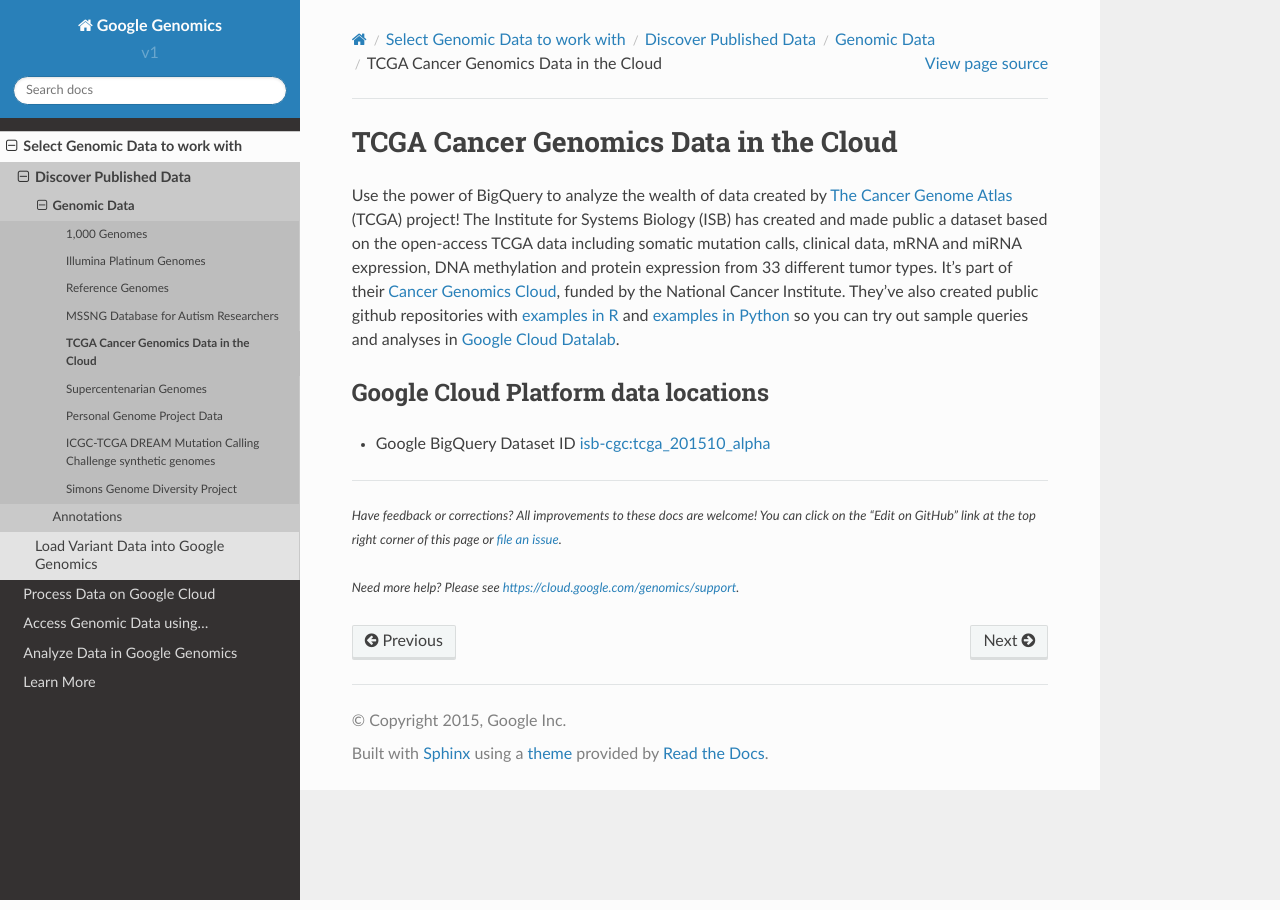
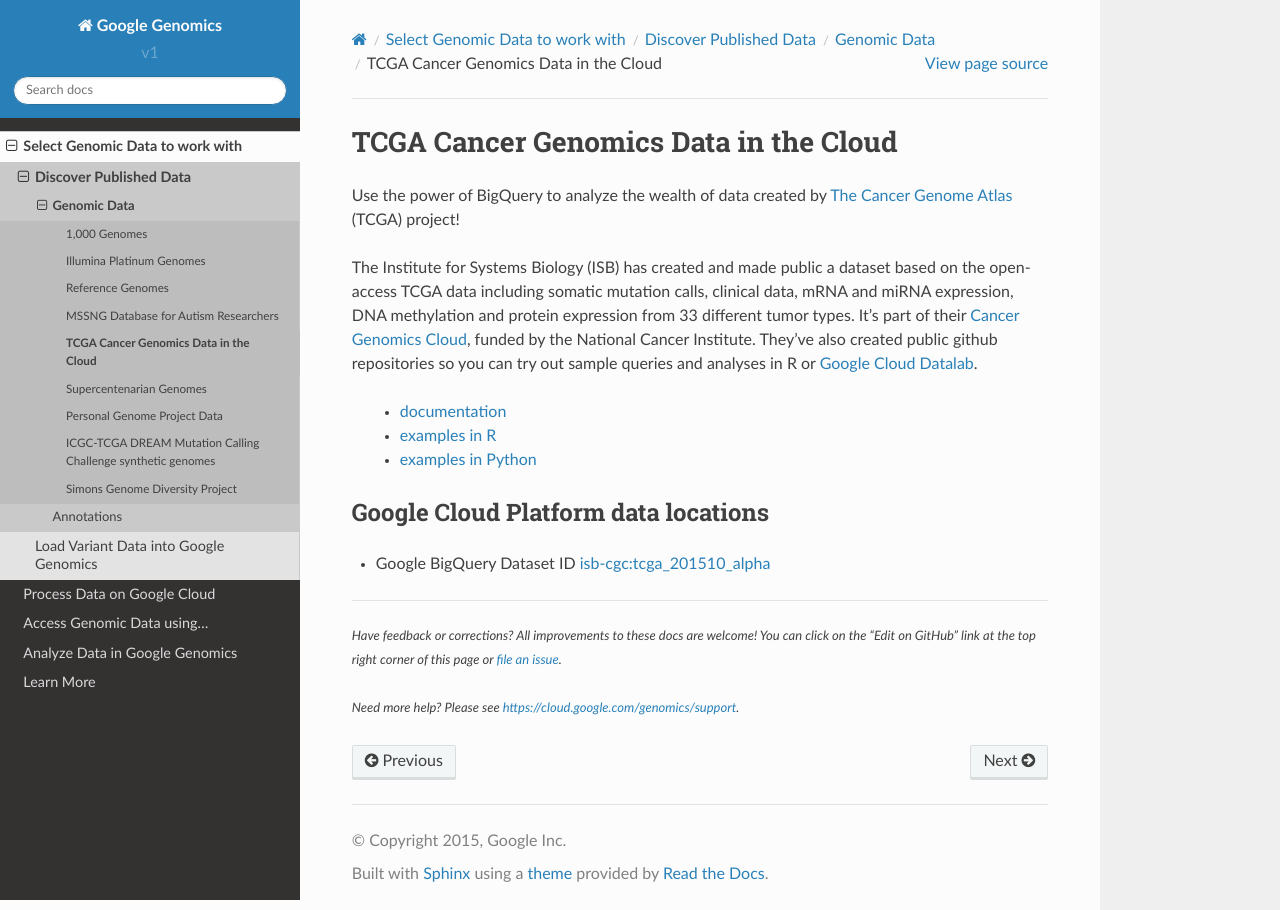
Before and after one commit to googlegenomics/readthedocs, a Sphinx documentation site: the page built from docs/source/use_cases/discover_public_data/isb_cgc_data.rst, in a window 1280 px wide. Built offline with Sphinx 7.4.7 and the Read the Docs theme 2.0.0, drawn with Linux system fonts in a browser that asks for light colours.

Commit message:
Add link to CGC readthedocs.

```diff
--- a/docs/source/use_cases/discover_public_data/isb_cgc_data.rst
+++ b/docs/source/use_cases/discover_public_data/isb_cgc_data.rst
@@ -17,7 +17,13 @@
 
 .. comment: end: goto-read-the-docs
 
-Use the power of BigQuery to analyze the wealth of data created by `The Cancer Genome Atlas <http://cancergenome.nih.gov/>`_ (TCGA) project! The Institute for Systems Biology (ISB) has created and made public a dataset based on the open-access TCGA data including somatic mutation calls, clinical data, mRNA and miRNA expression, DNA methylation and protein expression from 33 different tumor types. It's part of their `Cancer Genomics Cloud`_, funded by the National Cancer Institute. They've also created public github repositories with `examples in R <https://github.com/isb-cgc/examples-R>`_ and `examples in Python <https://github.com/isb-cgc/examples-Python>`_  so you can try out sample queries and analyses in `Google Cloud Datalab`_.
+Use the power of BigQuery to analyze the wealth of data created by `The Cancer Genome Atlas <http://cancergenome.nih.gov/>`_ (TCGA) project!
+
+The Institute for Systems Biology (ISB) has created and made public a dataset based on the open-access TCGA data including somatic mutation calls, clinical data, mRNA and miRNA expression, DNA methylation and protein expression from 33 different tumor types. It's part of their `Cancer Genomics Cloud`_, funded by the National Cancer Institute. They've also created public github repositories  so you can try out sample queries and analyses in R or `Google Cloud Datalab`_.
+
+ * `documentation <http://isb-cancer-genomics-cloud.readthedocs.org/>`__
+ * `examples in R <https://github.com/isb-cgc/examples-R>`_
+ * `examples in Python <https://github.com/isb-cgc/examples-Python>`_
 
 Google Cloud Platform data locations
 ------------------------------------
```
